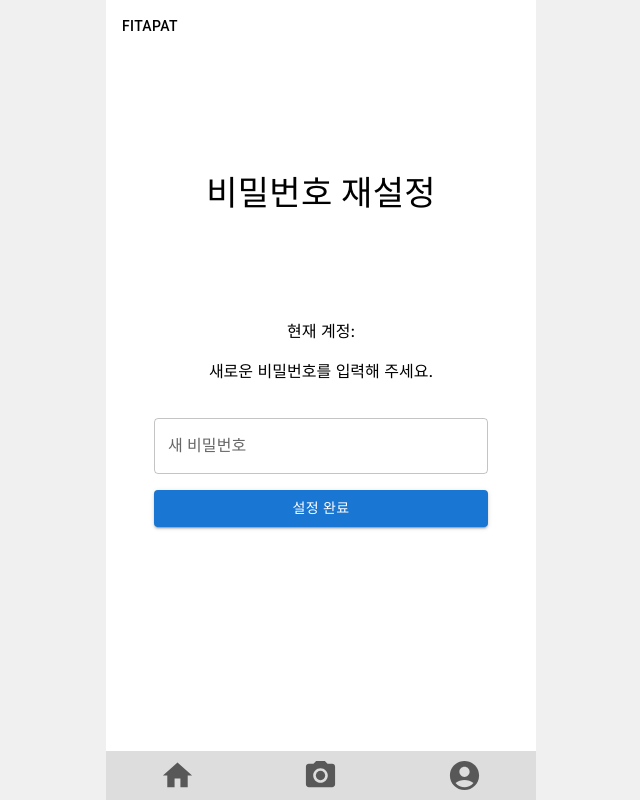
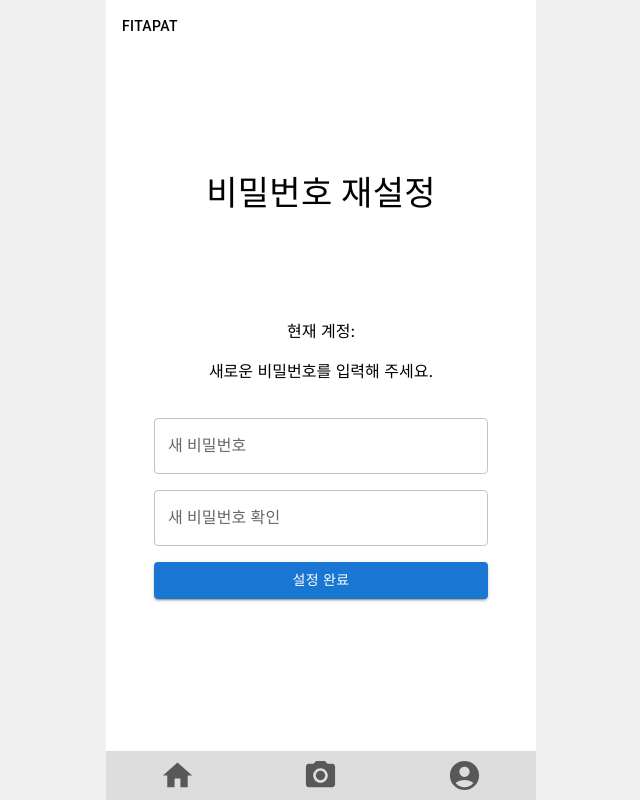
Before and after one commit to Fitapat/Fitapat-front, a Next.js app: page /reset/1 in a window 1280 px wide. Shown: the whole page, without its empty margins (319-959 px from the left). Built offline with nearby package versions, Linux system fonts and the light colour scheme; no server answers.

Commit message:
feat: 패스워드 update api

```diff
--- a/src/app/reset/[userToken]/page.jsx
+++ b/src/app/reset/[userToken]/page.jsx
@@ -9,6 +9,7 @@ import { Box, Typography, Button, Stack, TextField } from '@mui/material';
 export default function Reset(p) {
   const [userEmail, setUserEmail] = useState();
   const [userPassword, setUserPassword] = useState();
+  const [confirmUserPassword, setConfirmUserPassword] = useState('');
 
   useEffect(() => {
     const verifyResetToken = async () => {
@@ -38,25 +39,35 @@ export default function Reset(p) {
     verifyResetToken(); // 렌더링될 때 한 번 실행
   }, []);
 
-  const handleResetPassword = async (e) => {
+  const handleResetSubmit = async (e) => {
     e.preventDefault();
-    alert(`이메일: ${userEmail}, 새 비밀번호: ${userPassword}`);
+    // alert(`이메일: ${userEmail}, 새 비밀번호: ${userPassword}`);
+    if (userPassword !== confirmUserPassword) {
+      alert('비밀번호가 일치하지 않습니다.');
+    } else {
+      try {
         // 새 비밀번호를 db에 적용하기
-    /*
         const res = await fetch('/api/auth/reset', {
-      method: 'POST',
+          method: 'PUT',
           headers: {
             'Content-Type': 'application/json',
           },
           body: JSON.stringify({ email: userEmail, password: userPassword }),
         });
         if (res.ok) {
-      alert(`${email}님의 비밀번호가 변경되었습니다. 다시 로그인해주세요.);
+          alert(
+            `${userEmail}님의 비밀번호가 변경되었습니다. 다시 로그인해주세요.`,
+          );
+          window.location = '/login';
         } else {
           console.error(res.error);
           alert('비밀번호 변경 실패');
         }
-    */
+      } catch (error) {
+        console.error(error);
+        alert('비밀번호 변경 실패');
+      }
+    }
   };
 
   return (
@@ -79,7 +90,15 @@ export default function Reset(p) {
             setUserPassword(e.target.value);
           }}
         />
-        <Button variant="contained" onClick={handleResetPassword}>
+        <TextField
+          type="password"
+          label="새 비밀번호 확인"
+          variant="outlined"
+          onChange={(e) => {
+            setConfirmUserPassword(e.target.value);
+          }}
+        />
+        <Button variant="contained" onClick={handleResetSubmit}>
           설정 완료
         </Button>
       </Stack>
```
Also changed, not shown: src/app/api/auth/reset/route.js (added, +42 -0 lines). Lines whose indentation alone changed are shown as unchanged.
